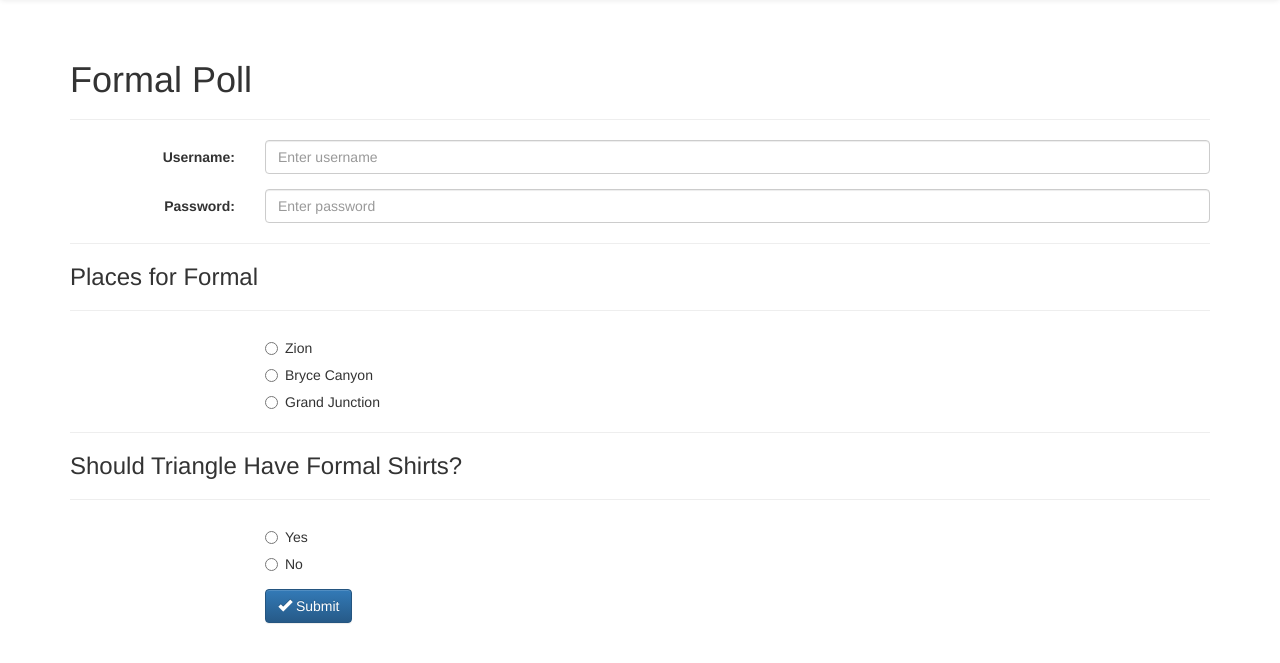
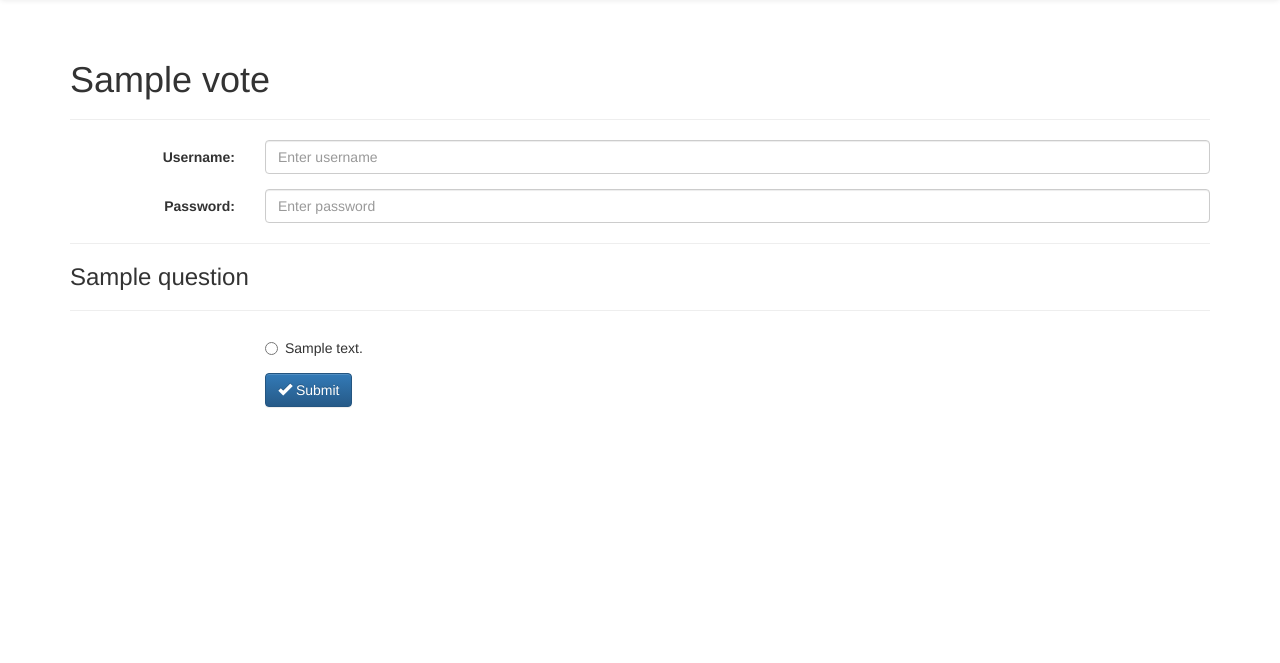
Before and after one commit to slaymaker1907/utah-triangle-voting, a Django app: template triangle_website/voting/templates/voting/vote_poll.html in a window 1280 px wide. Shown: the part 72-735 px from the top of the page. Run offline with Django 3.2, Linux system fonts and the light colour scheme; the template is opened without the code that fills it: most values are stand-ins (such as "Sample title", 1, 10 or a date in 2020); some libraries are stand-ins or nearby versions.

Commit message:
Made poll dynamic

```diff
--- a/triangle_website/voting/templates/voting/results_poll.html
+++ b/triangle_website/voting/templates/voting/results_poll.html
@@ -7,9 +7,7 @@
 	<h1>Formal Poll</h1>
 
 	<hr></hr>
-
 	<h3>Places for Formal</h3>
-
 	<hr></hr>
 
 	<div class="row">
--- a/triangle_website/voting/templates/voting/vote.html
+++ b/triangle_website/voting/templates/voting/vote.html
@@ -8,7 +8,7 @@
 	</div>
 
 	<div>
-		<form class="form-horizontal" role="form" action="{% url "voting:results" 1%}" method="post">
+		<form class="form-horizontal" role="form" action="{% url "voting:results" vote.id%}" method="post">
 		{% csrf_token %}
 			<div class="form-group">
 				<label class="control-label col-sm-2" for="username">Username:</label>
--- a/triangle_website/voting/templates/voting/vote_poll.html
+++ b/triangle_website/voting/templates/voting/vote_poll.html
@@ -1,65 +1,49 @@
 {% extends "voting/header.html" %}
 {% load staticfiles %}
-{% block title %}Vote #1235{% endblock %}
+{% block title %}Vote #{{vote.id}}{% endblock %}
 {% block content %}
 {% include "voting/navbar.html" %}
 <link rel="stylesheet" href="{% static 'voting/css/form.css' %}"></link>
 <div class="container theme-showcase" role="main">
 	<div class="page-header">
-		<h1>Formal Poll</h1>
+		<h1>{{vote.name}}</h1>
 	</div>
 
 	<div>
-		<form class="form-horizontal" role="form" action="{% url "voting:results" 1%}" method="post">
+		<form class="form-horizontal" role="form" action="{% url "voting:results" vote.id %}" method="post">
 		{% csrf_token %}
 			<div class="form-group">
 				<label class="control-label col-sm-2" for="username">Username:</label>
 				<div class="col-sm-10">
-					<input type="text" class="form-control" id="username" placeholder="Enter username"></input>
+					<input type="text" class="form-control" id="username" placeholder="Enter username" name="username"></input>
 				</div>
 			</div>
 			<div class="form-group">
 				<label class="control-label col-sm-2" for="pwd">Password:</label>
 				<div class="col-sm-10">
-					<input type="password" class="form-control" id="pwd" placeholder="Enter password"></input>
+					<input type="password" class="form-control" id="pwd" placeholder="Enter password" name="password"></input>
 				</div>
 			</div>
 
+			{% for question in vote.questions %}
 			<hr></hr>
-			<h3>Places for Formal</h3>
+			<h3>{{question.name}}</h3>
 			<hr></hr>
 
 			<div class="form-group">
+				{% for choice in question.choices %}
 				<div class="radio col-sm-offset-2 col-sm-10">
-					<label><input type="radio" name="optradio">Zion</input></label>
+					<label><input type="radio" name="{{question.id}}" value="{{choice.id}}">{{choice.text}}</input></label>
 				</div>
-				<div class="radio col-sm-offset-2 col-sm-10">
-					<label><input type="radio" name="optradio">Bryce Canyon</input></label>
-				</div>
-				<div class="radio col-sm-offset-2 col-sm-10">
-					<label><input type="radio" name="optradio">Grand Junction</input></label>
-				</div>
+				{% endfor %}
 			</div>
-
-			<hr></hr>
-			<h3>Should Triangle Have Formal Shirts?</h3>
-			<hr></hr>
-
-			<div class="form-group">
-				<div class="radio col-sm-offset-2 col-sm-10">
-					<label><input type="radio" name="optradio">Yes</input></label>
-				</div>
-				<div class="radio col-sm-offset-2 col-sm-10">
-					<label><input type="radio" name="optradio">No</input></label>
-				</div>
-			</div>
+			{% endfor %}
 
 			<div class="form-group">
 				<div class="col-sm-offset-2 col-sm-10">
 					<button type="submit" class="btn btn-primary"><span class="glyphicon glyphicon-ok"></span> Submit</button>
 				</div>
 			</div>
-
 		</form>
 	</div>
 </div> <!-- /container -->
--- a/triangle_website/voting/views.py
+++ b/triangle_website/voting/views.py
@@ -3,7 +3,7 @@ from django.http import HttpResponse
 from .models import *
 
 old_votes = [Vote("Best Politicians"), Vote("World Peace"), Vote("Best LoL Player"), Vote("Religous Freedom"), Vote("Strong Encryption"), Vote("Favorite Color")]
-current_votes = [Vote("President Fall 2016"), Vote("Sandwich Maker 2016"), Vote("Legislation 01/25/16")]
+current_votes = [Vote("President Fall 2016"), Vote("Sandwich Maker 2016", True), Vote("Legislation 01/25/16")]
 
 old_votes[0].questions = [Question("National"), Question("Local")]
 old_votes[0].questions[0].choices = [Choice("Barrack Obama"), Choice("Donald Trump"), Choice("Hilary Clinton")]
@@ -12,6 +12,10 @@ old_votes[0].questions[1].choices = [Choice("John Huntsman Jr."), Choice("Jim Ma
 current_votes[0].questions = [Question("President"), Question("Political Party")]
 current_votes[0].questions[0].choices = [Choice("Bernie Sanders"), Choice("Donald Trump"), Choice("Jeb Bush")]
 current_votes[0].questions[1].choices = [Choice("Democrat"), Choice("Republican"), Choice("Libertarian"), Choice("Independent")]
+
+current_votes[1].questions = [Question("President"), Question("Political Party")]
+current_votes[1].questions[0].choices = [Choice("Bernie Sanders"), Choice("Donald Trump"), Choice("Jeb Bush")]
+current_votes[1].questions[1].choices = [Choice("Democrat"), Choice("Republican"), Choice("Libertarian"), Choice("Independent")]
 
 def get_first(iter, pred):
 	for ele in iter:
```
